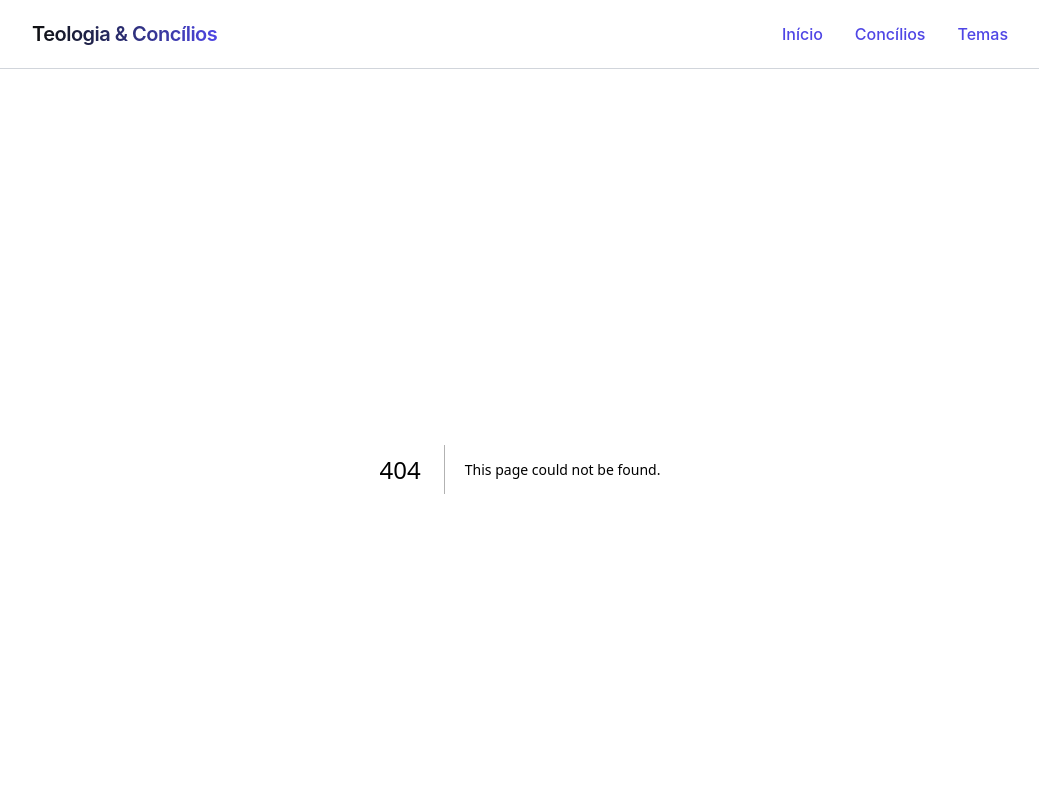
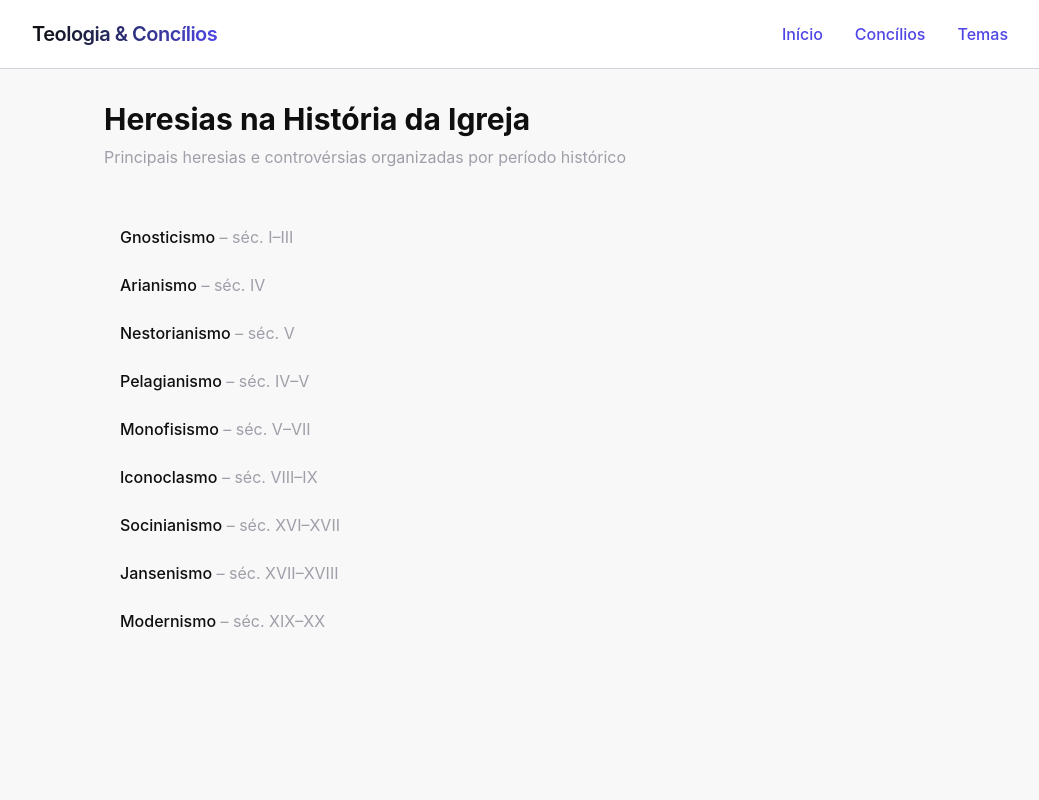
Before and after one commit to MpBlock/teologando, a Next.js app: page /heresias in a window 1280 px wide. Before the commit this address had no page. Shown: the top 800 px of the page, without its empty margins (120-1159 px from the left). Built offline with nearby package versions, Linux system fonts and the light colour scheme.

Commit message:
atualização

```diff
--- /dev/null
+++ b/app/heresias/[slug]/[tema]/page.tsx
@@ -0,0 +1,52 @@
+import { heresias } from "@/data/heresias";
+import { notFound } from "next/navigation";
+import { conteudoTemas } from "@/data/conteudoTemas";
+
+type Props = { params: Promise<{ slug: string; tema: string }> };
+
+function slugify(text: string) {
+  return text
+    .toLowerCase()
+    .normalize("NFD")
+    .replace(/[[\u0300-\u036f]]/g, "")
+    .replace(/[^a-z0-9]+/g, "-")
+    .replace(/(^-|-$)/g, "");
+}
+
+export default async function TemaPage({ params }: Props) {
+  const { slug, tema } = await params;
+
+  const heresia = heresias.find(h => h.slug === slug);
+  if (!heresia) notFound();
+
+  const temaTexto = heresia.temasAbordados.find((t) => slugify(t) === tema);
+  if (!temaTexto) notFound();
+
+  const conteudo = conteudoTemas[tema];
+
+  return (
+    <article className="max-w-4xl mx-auto px-6 py-12 space-y-12">
+      <header className="space-y-3">
+        <p className="text-sm uppercase tracking-wide text-zinc-500">{heresia.nome} • {heresia.periodo}</p>
+        <h1 className="text-4xl font-extrabold tracking-tight">{conteudo?.titulo ?? temaTexto}</h1>
+      </header>
+
+      <section className="prose prose-zinc dark:prose-invert max-w-none">
+        {conteudo ? (
+          conteudo.texto.map((paragrafo: string, i: number) => <p key={i}>{paragrafo}</p>)
+        ) : (
+          <p>Este tema foi abordado em {heresia.nome} com implicações teológicas e históricas.</p>
+        )}
+      </section>
+
+      {conteudo?.referencias && (
+        <section className="border-t pt-6">
+          <h2 className="text-lg font-semibold mb-3">Referências</h2>
+          <ul className="list-disc pl-6 text-sm text-zinc-600">
+            {conteudo.referencias.map((ref: string) => <li key={ref}>{ref}</li>)}
+          </ul>
+        </section>
+      )}
+    </article>
+  );
+}
--- /dev/null
+++ b/app/heresias/[slug]/page.tsx
@@ -0,0 +1,46 @@
+import { heresias } from "@/data/heresias";
+import { notFound } from "next/navigation";
+import Link from "next/link";
+
+type Props = { params: { slug: string } };
+
+function slugify(text: string) {
+  return text
+    .toLowerCase()
+    .normalize("NFD")
+    .replace(/[[\u0300-\u036f]]/g, "")
+    .replace(/[^a-z0-9]+/g, "-")
+    .replace(/(^-|-$)/g, "");
+}
+
+export default function HeresiaPage({ params }: Props) {
+  const heresia = heresias.find(h => h.slug === params.slug);
+  if (!heresia) notFound();
+
+  return (
+    <article className="max-w-3xl mx-auto p-8 space-y-6">
+      <header>
+        <h1 className="text-3xl font-bold">{heresia.nome}</h1>
+        <p className="text-gray-600">{heresia.periodo}</p>
+      </header>
+
+      <section>
+        <h2 className="text-xl font-semibold mb-2">Temas abordados</h2>
+
+        <ul className="space-y-2">
+          {heresia.temasAbordados.map((tema) => {
+            const temaSlug = slugify(tema);
+
+            return (
+              <li key={temaSlug}>
+                <Link href={`/heresias/${heresia.slug}/${temaSlug}`} className="text-blue-600 hover:underline">
+                  {tema}
+                </Link>
+              </li>
+            );
+          })}
+        </ul>
+      </section>
+    </article>
+  );
+}
--- /dev/null
+++ b/app/heresias/page.tsx
@@ -0,0 +1,40 @@
+"use client";
+
+import { useState } from "react";
+import { heresias } from "@/data/heresias";
+import HeresiaModal from "@/components/HeresiaModal";
+
+export default function HeresiasPage() {
+  const [heresiaSelecionada, setHeresiaSelecionada] = useState<(typeof heresias)[0] | null>(null);
+
+  function abrirPopup(slug: string) {
+    const h = heresias.find(h => h.slug === slug);
+    if (h) setHeresiaSelecionada(h);
+  }
+
+  return (
+    <main className="max-w-4xl mx-auto p-8 space-y-12">
+      <header>
+        <h1 className="text-3xl font-bold">Heresias na História da Igreja</h1>
+        <p className="text-zinc-400 mt-2">Principais heresias e controvérsias organizadas por período histórico</p>
+      </header>
+
+      <section>
+        <ul className="space-y-2">
+          {heresias.map((h) => (
+            <li key={h.slug}>
+              <button onClick={() => abrirPopup(h.slug)} className="w-full text-left rounded-md px-4 py-2 hover:bg-zinc-800 transition">
+                <span className="font-medium">{h.nome}</span>
+                <span className="text-zinc-400"> – {h.periodo}</span>
+              </button>
+            </li>
+          ))}
+        </ul>
+      </section>
+
+      {heresiaSelecionada && (
+        <HeresiaModal heresia={heresiaSelecionada} onClose={() => setHeresiaSelecionada(null)} />
+      )}
+    </main>
+  );
+}
--- /dev/null
+++ b/components/HeresiaModal.tsx
@@ -0,0 +1,65 @@
+"use client";
+
+import Link from "next/link";
+
+type Props = {
+  heresia: {
+    slug: string;
+    nome: string;
+    periodo: string;
+    temasAbordados: string[];
+  };
+  onClose: () => void;
+};
+
+function slugify(text: string) {
+  return text
+    .toLowerCase()
+    .normalize("NFD")
+    .replace(/[[\u0300-\u036f]]/g, "")
+    .replace(/[^a-z0-9]+/g, "-")
+    .replace(/(^-|-$)/g, "");
+}
+
+export default function HeresiaModal({ heresia, onClose }: Props) {
+  return (
+    <div className="fixed inset-0 z-50 flex items-center justify-center bg-black/60 backdrop-blur-sm">
+      <div className="w-full max-w-md rounded-2xl bg-zinc-900 text-zinc-100 shadow-xl">
+
+        <div className="flex items-center justify-between border-b border-zinc-700 px-6 py-4">
+          <h2 className="text-xl font-semibold">
+            {heresia.nome}
+            <span className="ml-2 text-sm text-zinc-400">({heresia.periodo})</span>
+          </h2>
+
+          <button onClick={onClose} className="text-zinc-400 hover:text-white transition">✕</button>
+        </div>
+
+        <div className="p-6 space-y-2">
+          {heresia.temasAbordados.map((tema) => {
+            const temaSlug = slugify(tema);
+
+            return (
+              <Link
+                key={temaSlug}
+                href={`/heresias/${heresia.slug}/${temaSlug}`}
+                onClick={onClose}
+                className="block rounded-lg border border-zinc-700 bg-zinc-800 px-4 py-3 text-sm hover:bg-zinc-700 transition"
+              >
+                {tema}
+              </Link>
+            );
+          })}
+
+          <Link href={`/heresias/${heresia.slug}`} onClick={onClose} className="mt-4 inline-block text-sm text-blue-400 hover:underline">
+            Ver heresia completa →
+          </Link>
+        </div>
+
+        <div className="border-t border-zinc-700 px-6 py-3 text-right">
+          <button onClick={onClose} className="text-sm text-zinc-400 hover:text-zinc-200 transition">Fechar</button>
+        </div>
+      </div>
+    </div>
+  );
+}
--- /dev/null
+++ b/data/heresias.ts
@@ -0,0 +1,93 @@
+export const heresias = [
+  {
+    id: 1,
+    slug: "gnosticismo",
+    nome: "Gnosticismo",
+    periodo: "séc. I–III",
+    temasAbordados: [
+      "Dualismo matéria/espírito",
+      "Conhecimento salvífico (gnose)",
+      "Cristologia docética",
+    ],
+  },
+  {
+    id: 2,
+    slug: "arianismo",
+    nome: "Arianismo",
+    periodo: "séc. IV",
+    temasAbordados: [
+      "Cristo criado pelo Pai",
+      "Negação da coeternidade e consubstancialidade",
+    ],
+  },
+  {
+    id: 3,
+    slug: "nestorianismo",
+    nome: "Nestorianismo",
+    periodo: "séc. V",
+    temasAbordados: [
+      "Divisão das naturezas em duas pessoas",
+      "Controvérsias sobre Maria como Theotokos",
+    ],
+  },
+  {
+    id: 4,
+    slug: "pelagianismo",
+    nome: "Pelagianismo",
+    periodo: "séc. IV–V",
+    temasAbordados: [
+      "Negação da corrupção total do pecado humano",
+      "Ênfase na capacidade humana sem graça divina",
+    ],
+  },
+  {
+    id: 5,
+    slug: "monofisismo",
+    nome: "Monofisismo",
+    periodo: "séc. V–VII",
+    temasAbordados: [
+      "Afirmação de uma única natureza em Cristo",
+      "Rejeição da união hipostática tal como definida em Calcedônia",
+    ],
+  },
+  {
+    id: 6,
+    slug: "iconoclasmo",
+    nome: "Iconoclasmo",
+    periodo: "séc. VIII–IX",
+    temasAbordados: [
+      "Rejeição do uso de imagens sacras",
+      "Discussão sobre veneração x adoração",
+    ],
+  },
+  {
+    id: 7,
+    slug: "socinianismo",
+    nome: "Socinianismo",
+    periodo: "séc. XVI–XVII",
+    temasAbordados: [
+      "Negação da Trindade",
+      "Cristologia reduzida (Jesus não-coeterno)",
+    ],
+  },
+  {
+    id: 8,
+    slug: "jansenismo",
+    nome: "Jansenismo",
+    periodo: "séc. XVII–XVIII",
+    temasAbordados: [
+      "Ênfase na graça irresistível",
+      "Doutrina do predestinacionismo rigoroso",
+    ],
+  },
+  {
+    id: 9,
+    slug: "modernismo",
+    nome: "Modernismo",
+    periodo: "séc. XIX–XX",
+    temasAbordados: [
+      "Reinterpretação crítica da Bíblia",
+      "Sincretismo e relativismo teológico",
+    ],
+  },
+];
```
